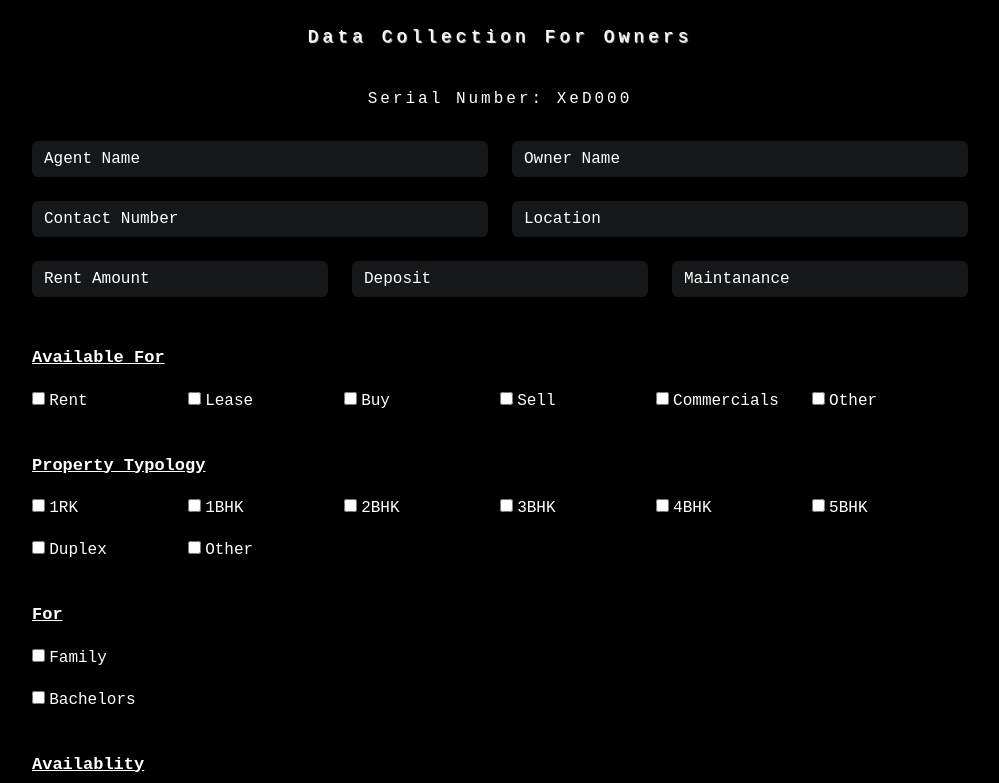
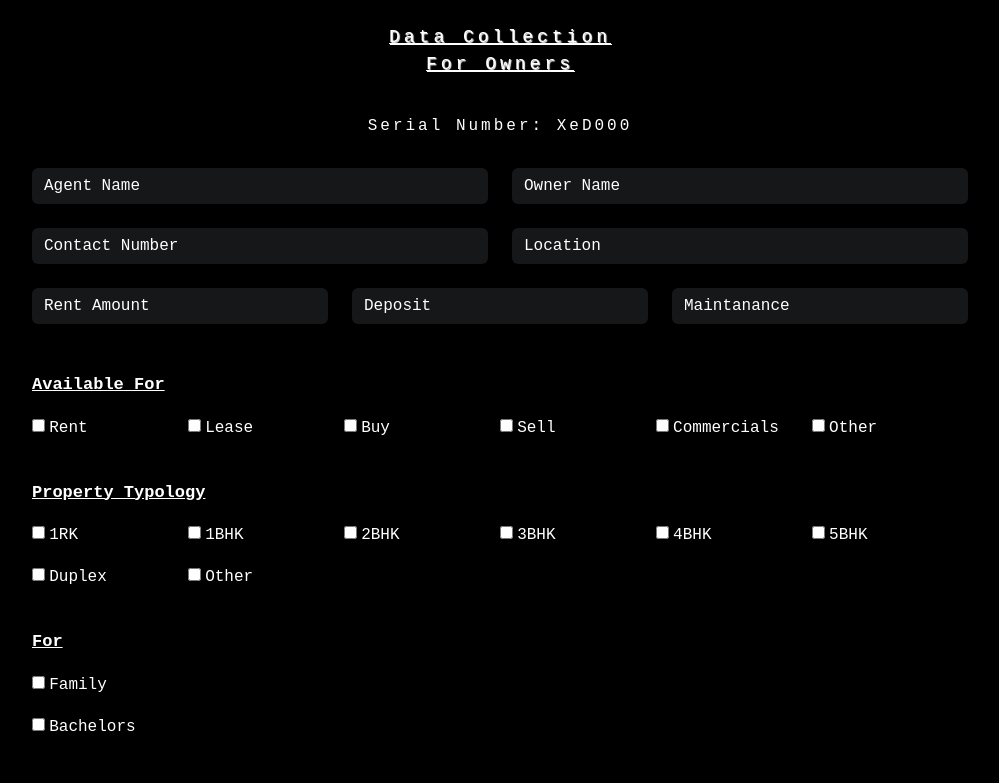
Before and after one commit to Kadeejavp/RentoAgents, a plain HTML site: page index.html in a window 1280 px wide. Shown: the part 184-967 px from the top of the page, without its empty margins (140-1139 px from the left). Drawn offline with nearby package versions, Linux system fonts and the light colour scheme.

Commit message:
added underline for data collection

```diff
--- a/Assets/css/style.css
+++ b/Assets/css/style.css
@@ -16,6 +16,7 @@ body {
 }
 
 p {
+  text-decoration: underline;
   font-size: 18px;
   letter-spacing: 4px;
 }
--- a/index.html
+++ b/index.html
@@ -52,7 +52,7 @@
       </div>
 
       <div class="section-title text-center">
-        <p>Data Collection For Owners</p>
+        <p>Data Collection<br> For Owners</p>
       </div>
 
       <div class=" serial-no text-center" id="serialNumber"></div>
```
